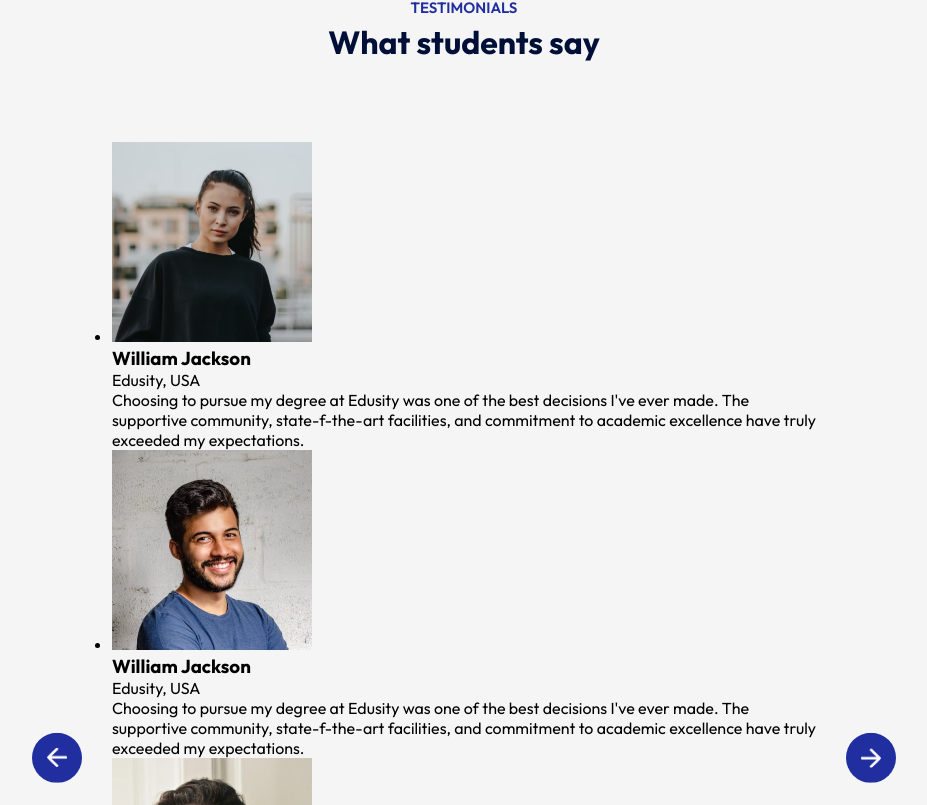
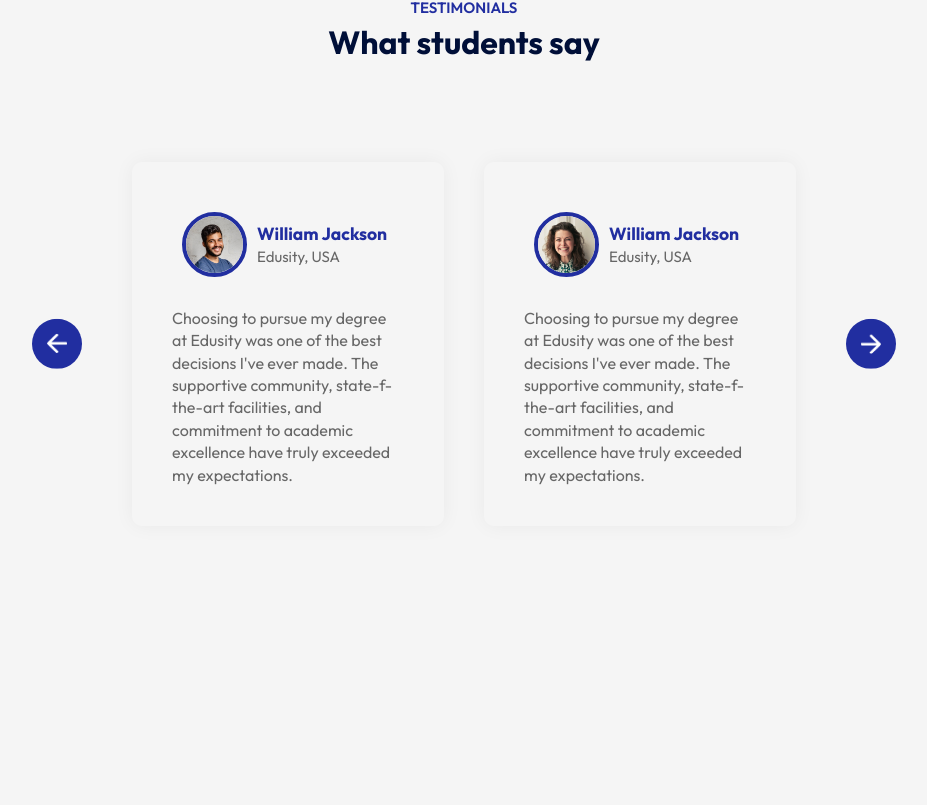
Before and after one commit to Dnrats/Edusity, a React (Vite) app in the folder edusity/: page / in a window 1280 px wide. Shown: the part 2475-3280 px from the top of the page, without its empty margins (176-1103 px from the left). After the commit the page ends 3101 px from the top, so only its background shows below. Built offline with nearby package versions, Linux system fonts and the light colour scheme.

Commit message:
Added a slider logic and other changes to testimonials component

```diff
--- a/edusity/src/Components/Testimonials/Testimonials.css
+++ b/edusity/src/Components/Testimonials/Testimonials.css
@@ -18,3 +18,46 @@
     right: auto;
     left: 0;
 }
+.slider{
+    overflow: hidden;
+}
+.slider ul{
+    display: flex;
+    width: 200%;
+    overflow-x: hidden;
+    transition: 0.5s;
+    transform: translateX(-25%);
+}
+.slider ul li{
+    list-style: none;
+    width: 50%;
+    padding: 20px;
+}
+.slide{
+    box-shadow: 0 0 20px rgba(0, 0, 0, 0.05);
+    padding: 40px;
+    border-radius: 10px;
+    color: #676767;
+    line-height: 1.4;
+}
+.slide img{
+    width: 65px;
+    border-radius: 50%;
+    margin: 10px;
+    border: 4px solid #212EA0;
+}
+.user-info{
+    display: flex;
+    align-items: center;
+    margin-bottom: 20px;
+    font-size: 15px;
+}
+.user-info{
+    display: flex;
+    align-items: center;
+    margin-bottom: 20px;
+    font-size: 15px;
+}
+.user-info h3{
+    color: #212EA0;
+}
--- a/edusity/src/Components/Testimonials/Testimonials.jsx
+++ b/edusity/src/Components/Testimonials/Testimonials.jsx
@@ -1,4 +1,4 @@
-import React from 'react'
+import React, { useRef } from 'react'
 import './Testimonials.css'
 import next_icon from '/src/assets/next-icon.png'
 import back_icon from '/src/assets/back-icon.png'
@@ -8,12 +8,28 @@
 import user_4 from '/src/assets/user-4.png'
 
 const Testimonials = () => {
+
+    const slider = useRef();
+    let tx = 0;
+
+    const slideForward = () =>{
+        if(tx > -50){
+            tx-=25;
+        }
+        slider.current.style.transform = `translateX(${tx}%)`
+    }
+    const slideBackward = () =>{
+        if(tx < 0){
+            tx+=25;
+        }
+        slider.current.style.transform = `translateX(${tx}%)`
+    }
   return (
     <div className='testimonials'>
-        <img src={next_icon} alt="" className='next-btn'/>
-        <img src={back_icon} alt="" className='back-btn'/>
+        <img src={next_icon} alt="" className='next-btn' onClick={slideForward}/>
+        <img src={back_icon} alt="" className='back-btn' onClick={slideBackward}/>
         <div className="slider">
-            <ul>
+            <ul ref={slider}>
                 <li>
                     <div className="slide">
                         <div className="user-info">
```
